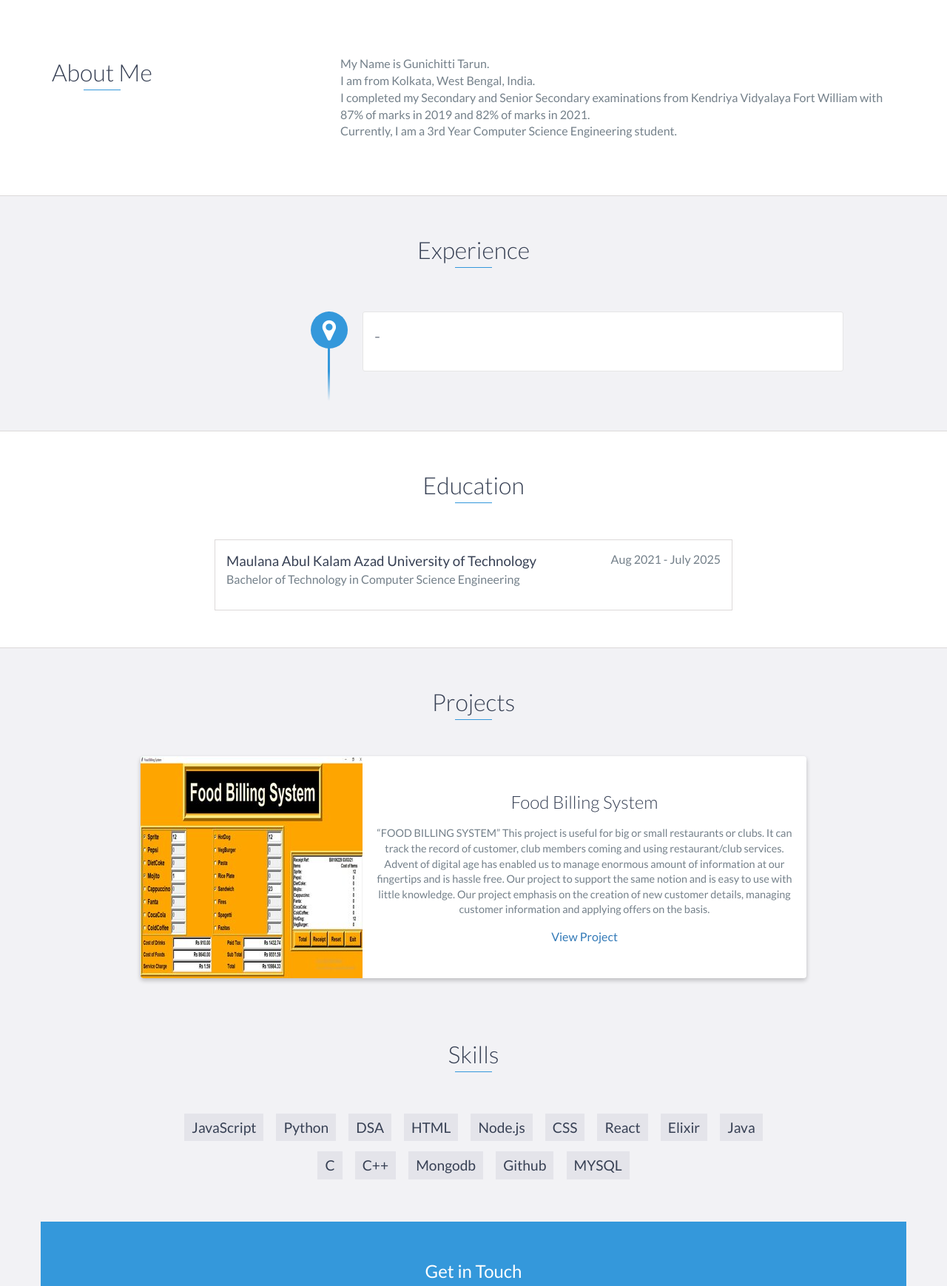
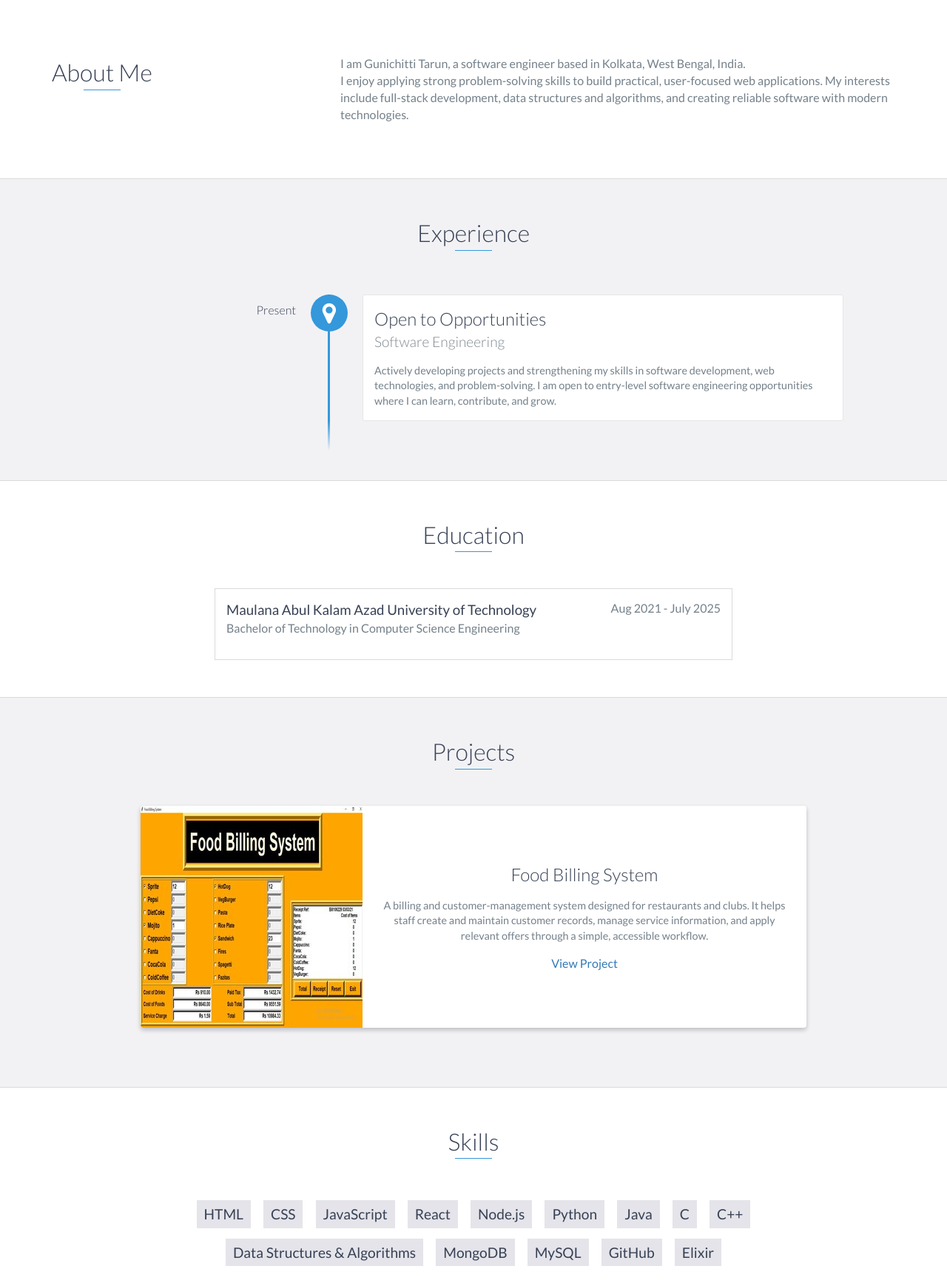
Before and after one commit to Tarun0608/My-Portfolio, a website: page index.html in a window 1280 px wide. Shown: the part 800-2538 px from the top of the page at 74% size. Drawn offline with nearby package versions, Linux system fonts and the light colour scheme.

Commit message:
Update index.html

```diff
--- a/index.html
+++ b/index.html
@@ -79,10 +79,8 @@
                 </div>
                 <div class="col-md-8">
 
-                        <p>My Name is Gunichitti Tarun.</p>
-                        <p>I am from Kolkata, West Bengal, India.</p>
-                        <p>I completed my Secondary and Senior Secondary examinations from Kendriya Vidyalaya Fort William with 87% of marks in 2019 and 82% of marks in 2021. </p>
-                        <p>Currently, I am a 3rd Year Computer Science Engineering student.</p>
+                    <p>I am Gunichitti Tarun, a software engineer based in Kolkata, West Bengal, India.</p>
+                    <p>I enjoy applying strong problem-solving skills to build practical, user-focused web applications. My interests include full-stack development, data structures and algorithms, and creating reliable software with modern technologies.</p>
                 </div>
             </div>
         </div>
@@ -92,11 +90,11 @@
     <div id="experience" class="background-alt">
         <h2 class="heading">Experience</h2>
         <div id="experience-timeline">
-            <div data-date="">
-                <h3>-</h3>
-                <h4></h4>
+            <div data-date="Present">
+                <h3>Open to Opportunities</h3>
+                <h4>Software Engineering</h4>
                 <p>
-
+                    Actively developing projects and strengthening my skills in software development, web technologies, and problem-solving. I am open to entry-level software engineering opportunities where I can learn, contribute, and grow.
                 </p>
             </div>
 
@@ -125,39 +123,41 @@
             <div class="row">
                 <div class="project shadow-large">
                     <div class="project-image">
-                        <img src="images/projectfbs.jpg" />
+                        <img src="images/projectfbs.jpg" alt="Food Billing System project" />
                     </div>
                     <!-- End .project-image -->
                     <div class="project-info">
                         <h3>Food Billing System</h3>
                         <p>
-                            “FOOD BILLING SYSTEM” This project is useful for big or small restaurants or clubs. It can track the record of customer, club members coming and using restaurant/club services. Advent of digital age has enabled us to manage enormous amount of information at our fingertips and is hassle free. Our project to support the same notion and is easy to use with little knowledge. Our project emphasis on the creation of new customer details, managing customer information and applying offers on the basis.
+                            A billing and customer-management system designed for restaurants and clubs. It helps staff create and maintain customer records, manage service information, and apply relevant offers through a simple, accessible workflow.
                         </p>
                         <a href="Class 12 project.pdf">View Project</a>
                     </div>
                     <!-- End .project-info -->
                 </div>
                 <!-- End .project -->
-
-
+            </div>
+        </div>
+    </div>
+    <!-- End #projects -->
 
     <div id="skills">
         <h2 class="heading">Skills</h2>
         <ul>
+            <li>HTML</li>
+            <li>CSS</li>
             <li>JavaScript</li>
+            <li>React</li>
+            <li>Node.js</li>
             <li>Python</li>
-            <li>DSA</li>
-            <li>HTML</li>
-            <li>Node.js</li>
-            <li>CSS</li>
-            <li>React</li>
-            <li>Elixir</li>
             <li>Java</li>
             <li>C</li>
             <li>C++</li>
-            <li>Mongodb</li>
-            <li>Github</li>
-            <li>MYSQL</li>
+            <li>Data Structures &amp; Algorithms</li>
+            <li>MongoDB</li>
+            <li>MySQL</li>
+            <li>GitHub</li>
+            <li>Elixir</li>
 
         </ul>
     </div>
@@ -182,7 +182,7 @@
             <div class="row">
                 <div class="col-sm-5 copyright">
                     <p>
-                        Copyright &copy; <span id="current-year">2022</span> Gunichitti Tarun
+                        Copyright &copy; <span id="current-year">2026</span> Gunichitti Tarun
                     </p>
                 </div>
                 <div class="col-sm-2 top">
```
